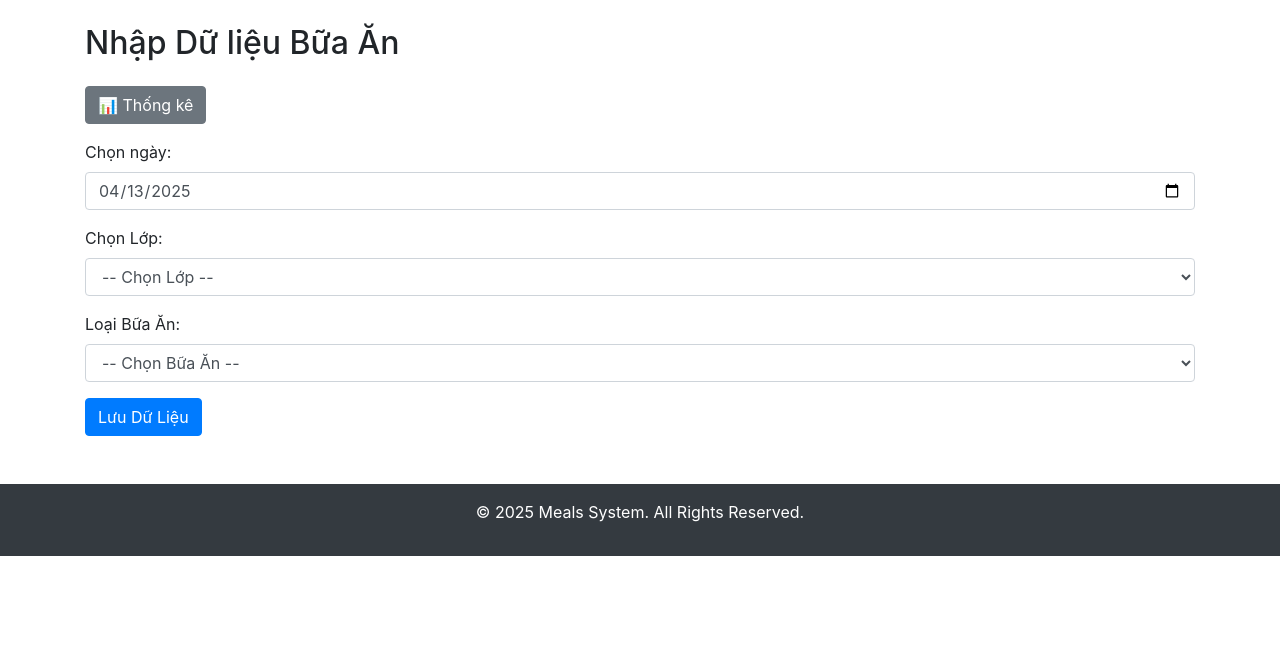
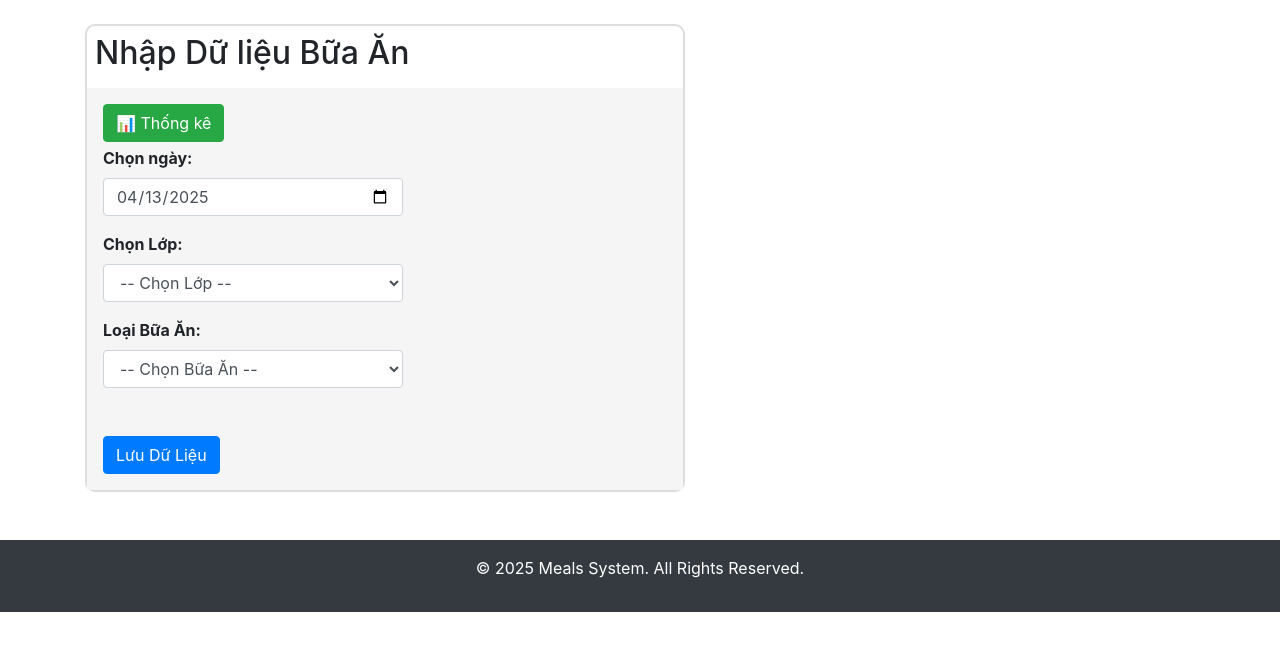
Before and after one commit to anhquannewbie/MEALSPJ, a Django app: page /meals/record/bulk_new/ in a window 1280 px wide. Shown: the part 56-707 px from the top of the page. Run offline with Django 4.2, Linux system fonts and the light colour scheme; a user stored in the database is signed in; data comes from the database, SQL or seed files in the repository; both versions use the stored data as it was after the commit; some libraries are stand-ins or nearby versions.

Commit message:
bulkmealform

```diff
--- a/meals/templates/meals/bulk_meal_form.html
+++ b/meals/templates/meals/bulk_meal_form.html
@@ -3,14 +3,139 @@
 {% block title %}{{ title }}{% endblock %}
 
 {% block content %}
+<style>
+    /* Style cho các nhóm biểu mẫu */
+    .form-group {
+        margin-bottom: 0rem;
+        padding: 0rem 0;
+    }
 
-<h2 class="mb-4">{{ title }}</h2>
-<div class="mb-3 text-end">
-  <a href="{% url 'meals:statistics' %}?from=bulk" class="btn btn-secondary">
+    .form-group label {
+        font-weight: bold;
+    }
+
+    /* Giới hạn chiều rộng của các điều khiển biểu mẫu */
+    .form-control, .form-select {
+        max-width: 300px;
+    }
+
+    /* Style cho danh sách học sinh */
+    #student-list {
+        padding: 0.5rem 0;
+    }
+
+    #student-list .form-check {
+        display: flex;
+        align-items: center;
+        margin-bottom: 0.3rem;
+        min-height: 30px;
+        flex-wrap: nowrap;
+    }
+
+    #student-list .form-check-input {
+        margin-right: 0.5rem;
+        flex: 0 0 20px;
+    }
+
+    #student-list .form-check-label {
+        margin-right: 1rem;
+        flex: 0 0 200px;
+        white-space: nowrap;
+        overflow: hidden;
+        text-overflow: ellipsis;
+    }
+
+    #student-list .absence-dropdown {
+        flex: 0 0 120px;
+        margin-right: 1rem;
+    }
+
+    #student-list .reason-input {
+        flex: 0 0 180px;
+        visibility: hidden;
+    }
+
+    #student-list .reason-input.visible {
+        visibility: visible;
+    }
+
+    /* Style cho dòng tổng kết */
+    #summary-row {
+        font-weight: bold;
+        margin-top: 1rem;
+        padding: 0.5rem 0;
+        text-align: left;
+    }
+
+    /* Căn lề trái biểu mẫu và thêm viền bo tròn */
+    #meal-form {
+        max-width: 600px;
+        margin: 0;
+        text-align: left;
+        border: 2px solid #ddd;
+        border-radius: 10px;
+        display: flex;
+        flex-direction: column;
+        background-color: #fff;
+    }
+
+    /* Style cho phần header */
+    #meal-form-header {
+        padding: 0.5rem;
+        border-bottom: none;
+    }
+
+    /* Style cho phần nội dung */
+    #meal-form-content {
+        padding: 1rem;
+        flex-grow: 1;
+        background-color: #f5f5f5;
+    }
+
+    /* Đổi màu nút Thống kê thành xanh lá */
+    .statistics-btn {
+        background-color: #28a745;
+        border-color: #28a745;
+        color: #fff;
+    }
+
+    .statistics-btn:hover {
+        background-color: #218838;
+        border-color: #1e7e34;
+    }
+
+    /* Điều chỉnh cho màn hình nhỏ */
+    @media (max-width: 768px) {
+        #meal-form {
+            max-width: 100%;
+            padding: 0;
+        }
+        #meal-form-header,
+        #meal-form-content {
+            padding: 0.5rem 1rem;
+        }
+        #student-list .form-check-label {
+            flex: 0 0 150px;
+        }
+        #student-list .absence-dropdown {
+            flex: 0 0 100px;
+        }
+        #student-list .reason-input {
+            flex: 0 0 150px;
+        }
+    }
+</style>
+
+<form id="meal-form" method="POST">
+    <div id="meal-form-header">
+        <h2 class="mb-2">{{ title }}</h2>
+    </div>
+    <div id="meal-form-content">
+        <div class="mb-1 text-end">
+            <a href="{% url 'meals:statistics' %}?from=bulk" class="btn btn-secondary statistics-btn">
                 📊 Thống kê
             </a>
         </div>
-<form id="meal-form" method="POST">
         {% csrf_token %}
         {% if is_superadmin %}
             <div class="form-group mb-3">
@@ -27,7 +152,6 @@
                 </div>
             </div>
         {% endif %}
-  <!-- Chọn Lớp -->
         <div class="form-group mb-3">
             <label for="id_class_choice">Chọn Lớp:</label>
             <select id="id_class_choice" class="form-control">
@@ -37,8 +161,6 @@
                 {% endfor %}
             </select>
         </div>
-
-  <!-- Chọn Loại Bữa Ăn -->
         <div class="form-group mb-3">
             <label for="id_meal_type">Loại Bữa Ăn:</label>
             <select id="id_meal_type" class="form-control">
@@ -47,27 +169,22 @@
                 <option value="Bữa trưa">Bữa trưa</option>
             </select>
         </div>
-
-  <!-- Danh sách học sinh sẽ load vào đây -->
         <div id="student-list" class="mb-3"></div>
-
         <button id="btn-save" class="btn btn-primary">Lưu Dữ Liệu</button>
+    </div>
 </form>
 
 <script>
     const defaultDate = '{{ default_date }}';
-  const isAdmin     = {{ is_superadmin|yesno:"true,false" }};
+    const isAdmin = {{ is_superadmin|yesno:"true,false" }};
     function getSelectedDate() {
-    return isAdmin
-      ? document.getElementById('id_record_date').value
-      : defaultDate;
+        return isAdmin ? document.getElementById('id_record_date').value : defaultDate;
     }
-// Chạy sau khi toàn bộ DOM và script trong layout đã load xong (jQuery đã sẵn sàng)
+
     document.addEventListener('DOMContentLoaded', function() {
-  // Hàm load dữ liệu học sinh qua AJAX
         function loadMealData() {
             var className = document.getElementById('id_class_choice').value;
-    var mealType  = document.getElementById('id_meal_type').value;
+            var mealType = document.getElementById('id_meal_type').value;
             if (!className || !mealType) {
                 document.getElementById('student-list').innerHTML = '';
                 return;
@@ -75,125 +192,108 @@ document.addEventListener('DOMContentLoaded', function() {
             $.ajax({
                 url: "{% url 'meals:ajax_load_mealdata' %}",
                 data: {
-        date:       getSelectedDate(),    // ← thêm dòng này
+                    date: getSelectedDate(),
                     class_name: className,
-        meal_type:  mealType
+                    meal_type: mealType
                 },
                 success: function(data) {
                     var html = '<h5>Danh sách Học Sinh</h5>';
                     data.forEach(function(item) {
                         html += `
-            <div class="form-check d-flex align-items-center mb-2">
+                            <div class="form-check">
                                 <input class="form-check-input student-checkbox" type="checkbox"
                                        id="student_${item.id}" name="student_ids[]" value="${item.id}" ${item.checked ? 'checked' : ''} />
-              <label class="form-check-label me-2" for="student_${item.id}">${item.name}</label>
-              <select class="form-select absence-dropdown" name="absence_${item.id}" style="max-width:150px;" ${item.checked ? 'disabled' : ''}>
+                                <label class="form-check-label" for="student_${item.id}">${item.name}</label>
+                                <select class="form-select absence-dropdown" name="absence_${item.id}" ${item.checked ? 'disabled' : ''}>
                                     <option value="1" ${item.non_eat == 1 ? 'selected' : ''}>Có phép</option>
                                     <option value="2" ${item.non_eat == 2 ? 'selected' : ''}>Không phép</option>
                                 </select>
-              <div class="reason-group" style="margin-left:10px;">
-              <input type="text" class="form-control reason-input" name="reason_${item.id}" placeholder="Lý do nghỉ" value="${item.reason}" style="display: none; max-width:200px; margin-left:10px;" />
+                                <div class="reason-group">
+                                    <input type="text" class="form-control reason-input ${item.checked ? '' : 'visible'}"
+                                           name="reason_${item.id}" placeholder="Lý do nghỉ" value="${item.reason}" />
                                 </div>
                             </div>
                         `;
                     });
+                    html += `
+                        <div id="summary-row">
+                            Tổng số học sinh được chọn: <span id="total-selected">0</span>
+                        </div>
+                    `;
                     document.getElementById('student-list').innerHTML = html;
-        document.querySelectorAll('#student-list .student-checkbox').forEach(function(cb) {
-          var sid = cb.value;
-          var inp = document.querySelector(`input[name="reason_${sid}"]`);
-          inp.style.display = cb.checked ? 'none' : 'inline-block';
-        });
+                    updateTotal();
                 }
             });
         }
 
-  // Khi student checkbox thay đổi: enable/disable dropdown và hiển thị lý do nếu untick
+        function updateTotal() {
+            var checkedBoxes = document.querySelectorAll('.student-checkbox:checked');
+            var total = checkedBoxes.length;
+            document.getElementById('total-selected').innerText = total;
+        }
+
         document.getElementById('student-list').addEventListener('change', function(e) {
             if (e.target.matches('input.student-checkbox')) {
                 var sid = e.target.value;
-      var sel = document.querySelector("select[name='absence_" + sid + "']");
-      var inp = document.querySelector("input[name='reason_" + sid + "']");
+                var sel = document.querySelector(`select[name='absence_${sid}']`);
+                var inp = document.querySelector(`input[name='reason_${sid}']`);
                 if (e.target.checked) {
                     sel.disabled = true;
-        inp.style.display = 'none'; inp.value = '';
+                    sel.value = "1"; // Đặt lại trạng thái về "Có phép" khi check
+                    inp.classList.remove('visible');
+                    inp.value = '';
                 } else {
                     sel.disabled = false;
-        inp.style.display = 'inline-block';
+                    inp.classList.add('visible');
                 }
+                updateTotal();
             }
         });
 
-  // Khi dropdown lý do nghỉ thay đổi: điều chỉnh show/hide ô nhập lý do
-  document.getElementById('student-list').addEventListener('change', function(e) {
-    if (!e.target.matches("select[name^='absence_']")) return;
-    var sid = e.target.name.split('_')[1];
-    var inp = document.querySelector("input[name='reason_" + sid + "']");
-    if (e.target.value != '0') {
-      inp.style.display = 'inline-block';
-    } else {
-      inp.style.display = 'none'; inp.value = '';
-    }
-  document.addEventListener('DOMContentLoaded', function() {
-    document.querySelectorAll('.student-checkbox').forEach(function(cb) {
-      // lấy luôn cái input reason tương ứng
-      const id = cb.value;
-      const reasonInput = document.querySelector(`input[name="reason_${id}"]`);
-      // khởi tạo lần đầu
-      reasonInput.style.display = cb.checked ? 'inline-block' : 'none';
-      // gán sự kiện
-      cb.addEventListener('change', function() {
-        reasonInput.style.display = this.checked ? 'inline-block' : 'none';
-      });
-    });
-  });
-});
-
-  // Bắt sự kiện khi thay đổi Chọn Lớp hoặc Loại Bữa
         document.getElementById('id_class_choice').addEventListener('change', loadMealData);
         document.getElementById('id_meal_type').addEventListener('change', loadMealData);
         const dateInput = document.getElementById('id_record_date');
         if (dateInput) {
             dateInput.addEventListener('change', loadMealData);
         }
-  // Load lần đầu nếu có giá trị
         loadMealData();
 
-  // Xử lý nút Lưu
         document.getElementById('btn-save').addEventListener('click', function(e) {
             e.preventDefault();
             if (!confirm('Bạn có chắc muốn lưu dữ liệu cho các học sinh?')) return;
 
-    var studentIds  = [];
+            var studentIds = [];
             var absenceData = {};
-    var reasonData  = {};
+            var reasonData = {};
 
             document.querySelectorAll('input.student-checkbox:checked').forEach(function(chk) {
                 studentIds.push(chk.value);
             });
             document.querySelectorAll("select[name^='absence_']").forEach(function(sel) {
-      var sid = sel.name.split('_')[1]; absenceData[sid] = sel.value;
+                var sid = sel.name.split('_')[1];
+                absenceData[sid] = sel.value;
             });
             document.querySelectorAll("input[name^='reason_']").forEach(function(inp) {
-      var sid = inp.name.split('_')[1]; reasonData[sid] = inp.value;
+                var sid = inp.name.split('_')[1];
+                reasonData[sid] = inp.value;
             });
 
             $.ajax({
                 url: "{% url 'meals:meal_bulk_save' %}",
                 method: 'POST',
                 data: {
-        class_name:   document.getElementById('id_class_choice').value,
-        meal_type:    document.getElementById('id_meal_type').value,
-        student_ids:  studentIds,
-        record_date:  getSelectedDate(),
+                    class_name: document.getElementById('id_class_choice').value,
+                    meal_type: document.getElementById('id_meal_type').value,
+                    student_ids: studentIds,
+                    record_date: getSelectedDate(),
                     absence_data: JSON.stringify(absenceData),
-        reason_data:  JSON.stringify(reasonData),
+                    reason_data: JSON.stringify(reasonData),
                     csrfmiddlewaretoken: '{{ csrf_token }}'
                 },
                 success: function() { alert('Đã lưu thành công!'); },
-      error:   function() { alert('Lưu không thành công, vui lòng thử lại!'); }
+                error: function() { alert('Lưu không thành công, vui lòng thử lại!'); }
             });
         });
     });
 </script>
-
 {% endblock %}
```
Also changed, not shown: site.db. Lines whose indentation alone changed are shown as unchanged.
